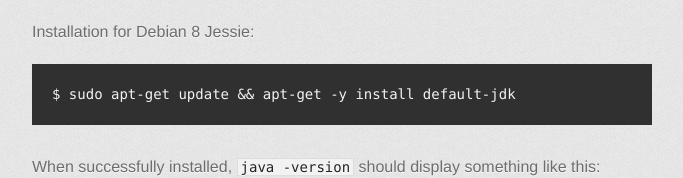
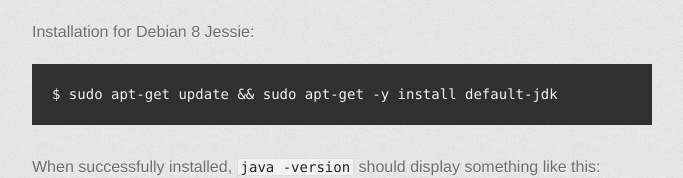
Before and after one commit to kozmoz/atag-one-api, a plain HTML site: page index.html in a window 1280 px wide. Both pictures are taken after a click on the link "Debian". Shown: the part 880-1058 px from the top of the page, without its empty margins (298-981 px from the left). Drawn offline with Linux system fonts and the light colour scheme; a web font is replaced by a local one.

Commit message:
Fix Debian install code

```diff
--- a/index.html
+++ b/index.html
@@ -88,7 +88,7 @@
                 <p>Installation for Debian 8 Jessie:</p>
 
 <pre>
-$ sudo apt-get update && apt-get -y install default-jdk
+$ sudo apt-get update && sudo apt-get -y install default-jdk
 </pre>
             </div>
 
```
